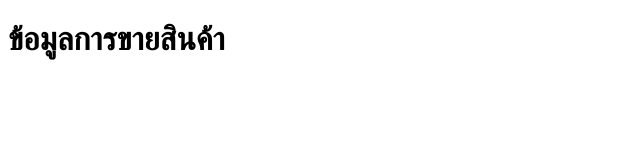
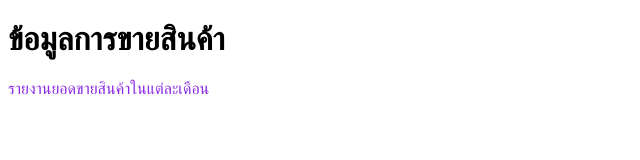
Before and after one commit to kuntida0709/git-and-github, a plain HTML site: page index.html in a window 1280 px wide. Shown: the whole page, without its empty margins (0-640 px from the left). Drawn offline with Linux system fonts and the light colour scheme.

Commit message:
add report sale

```diff
--- a/index.html
+++ b/index.html
@@ -4,8 +4,14 @@
     <meta charset="UTF-8">
     <meta name="viewport" content="width=, initial-scale=1.0">
     <title>Document</title>
+    <style>
+        p{
+            color: blueviolet;
+        }
+    </style>
 </head>
 <body>
     <h1>ข้อมูลการขายสินค้า</h1>
+    <p>รายงานยอดขายสินค้าในแต่ละเดือน</p>
 </body>
 </html>
```
